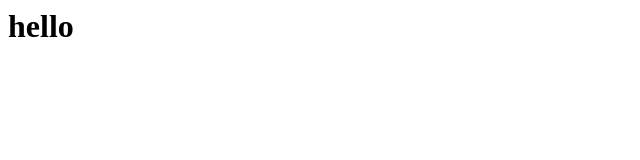
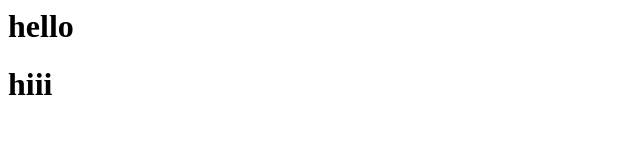
Before and after one commit to rishikeshkumaryadav77/gitpractice5-10, a plain HTML site: page index.html in a window 1280 px wide. Shown: the full height of the page, 0-640 px from the left. Drawn offline with Linux system fonts and the light colour scheme.

Commit message:
version1

```diff
--- a/index.html
+++ b/index.html
@@ -1 +1,2 @@
 <h1>hello</h1>
+<h1>hiii</h1>
```
